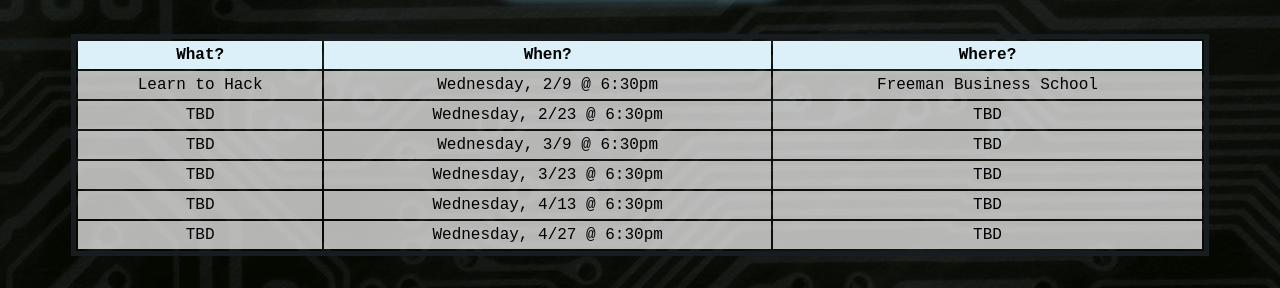
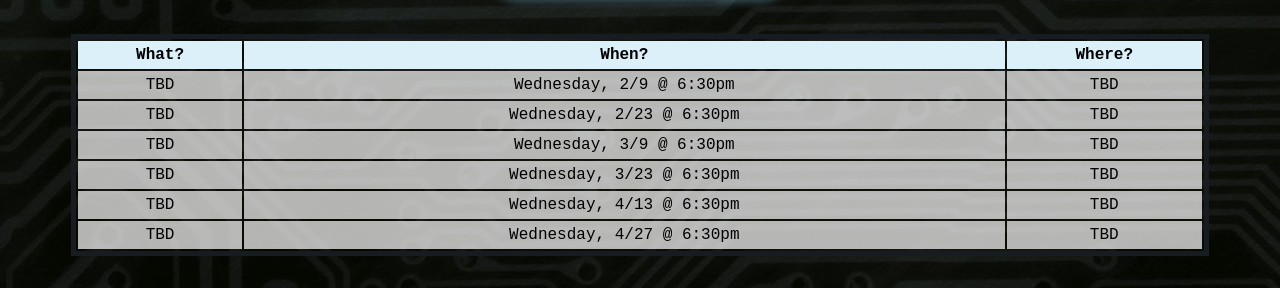
Before and after one commit to jakleh/cookies-and-code-site, a plain HTML site: page index.html in a window 1280 px wide. Shown: the part 406-694 px from the top of the page. Drawn offline with Linux system fonts and the light colour scheme.

Commit message:
Update index.html

```diff
--- a/index.html
+++ b/index.html
@@ -38,9 +38,9 @@
             <tbody>
 
               <tr>
-                  <td scope="row">Learn to Hack</td>
+                  <td scope="row">TBD</td>
                   <td>Wednesday, 2/9 @ 6:30pm</td>
-                  <td>Freeman Business School</td>
+                  <td>TBD</td>
               </tr>
 
               <tr>
```
